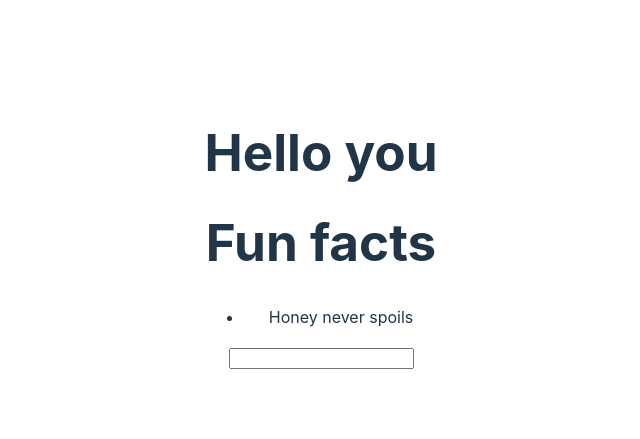
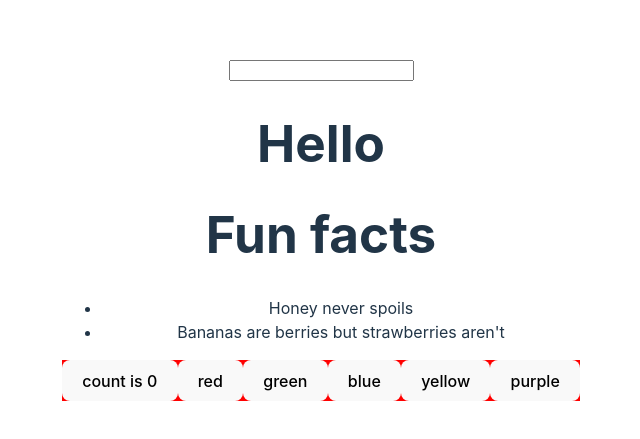
Before and after one commit to nataliegref/ReactProject, a React (Vite) app: page / in a window 1280 px wide. Shown: the part 171-610 px from the top of the page, without its empty margins (319-959 px from the left). Built offline with nearby package versions, Linux system fonts and the light colour scheme.

Commit message:
Added some more elements to the site and used states

```diff
--- a/src/Button.jsx
+++ b/src/Button.jsx
@@ -1,15 +1,26 @@
-function Button() {
+function Button(props) {
+    const buttonStyle = {
+        color : props.color,
+        fontSize : props.fontSize + 'px'
+    };
     return (
-      <button>Click Me!</button>
+      <button onClick = {props.handleClick} style = {buttonStyle}>{props.text}</button>
     )
   }
-
+Button.defaultProps = {
+    text: "Click",
+    color:"blue",
+    fontSize: 14,
+}
 function ButtonApp() {
+    const handleButtonClick = () => {
+        window.location.href = "http://www.nataliegref.com";
+    }
     return (
       <div>
         <Button />
-        <Button />
-        <Button />
+        <Button handleClick = {handleButtonClick} text = "Dont' click" color = "red" fontSize = {20}/>
+        <Button fontSize = {18}/>
       </div>
     )
   }
--- /dev/null
+++ b/src/Color.jsx
@@ -0,0 +1,40 @@
+import React, { useState } from "react";
+import "./App.css";
+
+const COLORS = ["red", "green", "blue", "yellow", "purple"];
+
+function ColorApp() {
+  const [backgroundColor, setBackgroundColor] = useState(COLORS[0]);
+  const [clickNumber, setClickNumber] = useState(0);
+
+  const onButtonClick = (color) => () => {
+    if (backgroundColor !== color){
+        setClickNumber((clickNumber) => clickNumber + 1)}
+    setBackgroundColor(color);
+  };
+
+  return (
+    <div
+      className="App"
+      style={{
+        backgroundColor,
+      }}
+    >
+        <button>
+          count is {clickNumber}
+        </button>
+      {COLORS.map((color) => (
+        <button
+          type="button"
+          key={color}
+          onClick={onButtonClick(color)}
+          className={backgroundColor === color ? "selected" : ""}
+        >
+          {color}
+        </button>
+      ))}
+    </div>
+  );
+}
+
+export default ColorApp;
--- a/src/Greeting.jsx
+++ b/src/Greeting.jsx
@@ -1,5 +1,26 @@
-function Hello({name}){
-    return <h1>Hello {name} </h1>
+import React, { useState } from "react";
+
+
+function Hello(){
+
+    const [name, setName] = useState('')
+    const [value, setValue] = useState('')
+    const handleSubmit = (event) => {event.preventDefault();
+        setName(value);
+        setValue('');
+    ;
+    }
+
+    return <form onSubmit = {handleSubmit}>
+    <input type="text"
+    value = {value}
+    onChange={(event) => {
+            setValue(event.target.value)
+            setName(event.target.value)
+        }}
+    />
+    <h1>Hello {name} </h1>
+    </form>
 }
 
 
--- a/src/List.jsx
+++ b/src/List.jsx
@@ -10,7 +10,7 @@ function List(props){
     return (
         <ul>
             {props.facts.map((fact) =>{
-                return fact.fact.startsWith("H") && <li key={fact.id}> {fact.fact}</li>;
+                return (fact.fact.startsWith("H")||fact.fact.startsWith("B")) && <li key={fact.id}> {fact.fact}</li>;
             })}
         </ul>
     )
@@ -23,8 +23,6 @@ function ShowList(){
     return (<>
     <h1>Fun facts </h1>
     <List facts = {facts}/>
-    {/* <Circle /> */}
-    <form><input type="text"/></form>
     </>)
 }
 
--- /dev/null
+++ b/src/Person.jsx
@@ -0,0 +1,84 @@
+// import React, { useState } from "react";
+
+// function CustomInput(person) {
+//     const [value, setValue] = useState('');
+//     return (
+//        <input
+//           type="text"
+//           value={value}
+//           onChange={(event) => {
+//             setValue(event.target.value)
+//             setPerson({ ...person, name: value })
+//         }}
+//        />
+//     );
+//  }
+
+// function Person() {
+//     const [person, setPerson] = useState({ name: 'John', age: 30 });
+
+//     const handleIncreaseAge = () =>{
+//        setPerson({ ...person, age: person.age + 1 });
+//     }
+//     const handleNameChange = (newName) => {
+//         setPerson({ ...person, name: newName });
+//       };
+
+
+//     return (
+//        <>
+//           <h2>{person.name}</h2>
+//           <h2>{person.age}</h2>
+//           <form>First Name <CustomInput person={person} /></form>
+//           <form>Last Name <CustomInput person={person}/></form>
+//           <button onClick={handleIncreaseAge}>Increase age</button>
+//        </>
+//     )
+//  }
+
+//  export default Person;
+
+import React, { useState } from "react";
+
+function CustomInput({ person, onNameChange }) {
+  const handleNameChange = (event) => {
+    const newName = event.target.value;
+    onNameChange(newName);
+  };
+
+  return (
+    <input
+      type="text"
+      value={value}
+      onChange={handleNameChange}
+    />
+  );
+}
+
+function Person() {
+  const [person, setPerson] = useState({ firstName: 'John', lastName:'', age: 30 });
+
+  const handleFirstNameChange = (newName) => {
+    setPerson({ ...person, firstName: newName });
+  };
+
+  const handleLastNameChange = (newName) => {
+    setPerson({ ...person, lastName: newName });
+  };
+
+  const handleIncreaseAge = () => {
+    setPerson({ ...person, age: person.age + 1 });
+  }
+
+  return (
+    <>
+      <h2>{person.name}</h2>
+      <h2>{person.age}</h2>
+      <form>First Name <CustomInput person={person} onNameChange={handleFirstNameChange} /></form>
+      <form>Last Name <CustomInput person={person} onNameChange={handleLastNameChange} /></form>
+      <button onClick={handleIncreaseAge}>Increase age</button>
+    </>
+  )
+}
+
+export default Person;
--- a/src/main.jsx
+++ b/src/main.jsx
@@ -4,11 +4,15 @@ import App from './App.jsx'
 import './index.css'
 import Hello from './Greeting.jsx'
 import ShowList from './List.jsx'
+import ButtonApp from './Button.jsx'
+import ColorApp from './Color.jsx'
+import Person from './Person.jsx'
 
 ReactDOM.createRoot(document.getElementById('root')).render(
   <React.StrictMode>
-    <Hello name={'you'}/>
+    <Hello />
     <ShowList />
+    <ColorApp />
     </React.StrictMode>,
 
 )
```
